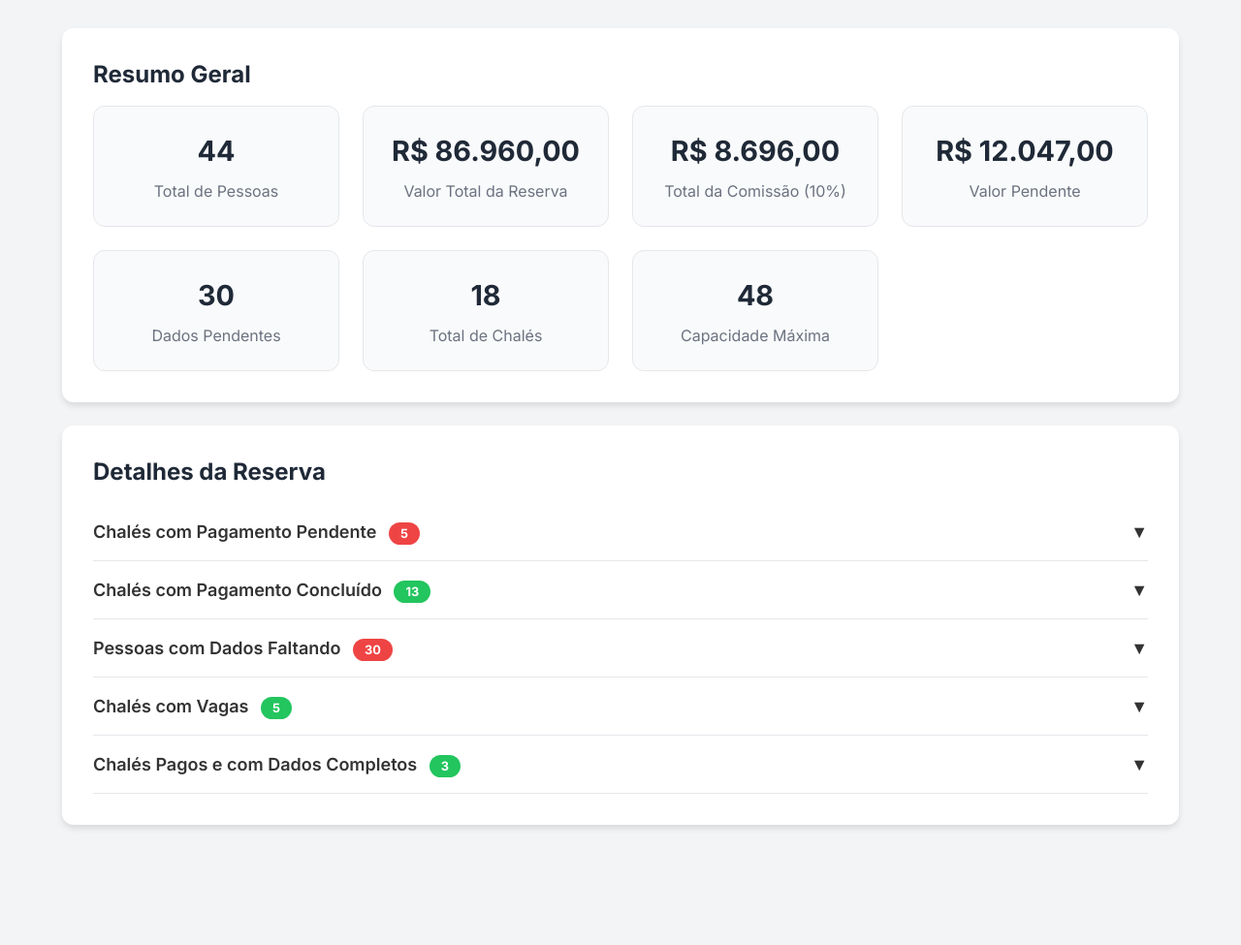
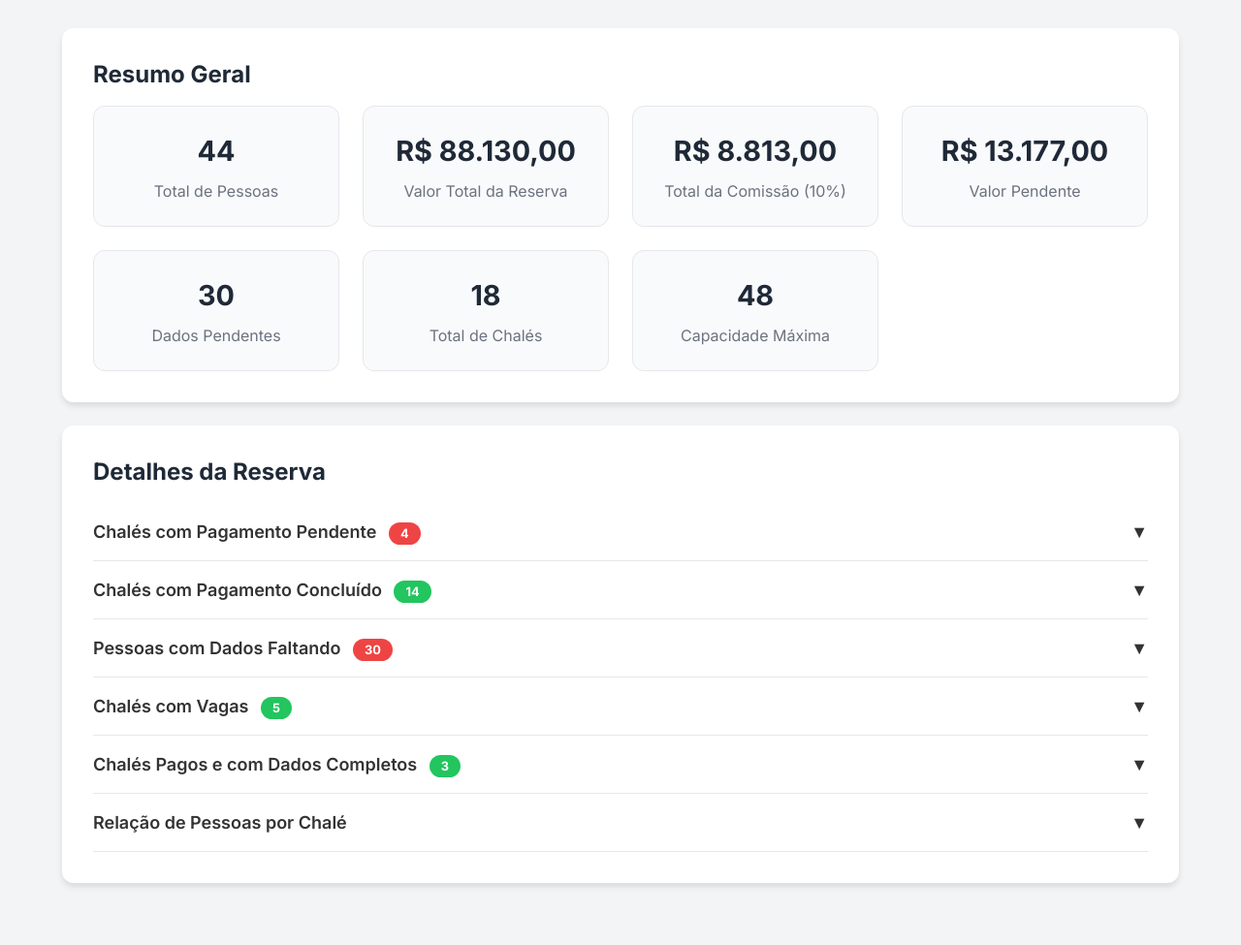
Before and after one commit to jonesmard/rommingListPlazatur, a plain HTML site: page index.html in a window 1280 px wide. Shown: the part 183-1158 px from the top of the page at 97% size. Before the commit the page ends 1098 px from the top, so only its background shows below. Drawn offline with nearby package versions, Linux system fonts and the light colour scheme.

Commit message:
Update index.html

```diff
--- a/index.html
+++ b/index.html
@@ -80,7 +80,7 @@
             padding: 0 0;
         }
         .accordion-content.expanded {
-            max-height: 1000px; /* Suficientemente grande para a maioria dos conteúdos */
+            max-height: none; /* Alterado para 'none' para mostrar todo o conteúdo */
             padding: 1rem 0;
         }
         .copy-btn {
@@ -264,6 +264,18 @@
                         </div>
                     </div>
                 </div>
+
+                <!-- Nova aba para Relação de Pessoas e Chalés -->
+                <div class="accordion-item">
+                    <div class="accordion-header" onclick="toggleAccordion('guestList')">
+                        <span>Relação de Pessoas por Chalé</span>
+                        <span class="arrow-icon">&#9660;</span>
+                    </div>
+                    <div id="guestList" class="accordion-content">
+                        <ul id="guestListContainer" class="list-disc pl-5 space-y-2"></ul>
+                    </div>
+                </div>
+
             </div>
         </main>
     </div>
@@ -290,7 +302,7 @@
                 { id: 'Chalé 14', type: 'CHALE DA MATA', guests: ['Rejane X', 'Sérgio Lobato'], total: 4456.00, paid: 4436.00, remaining: 20.00, pax: 2, capacity: 2 },
                 { id: 'Chalé 15', type: 'CHALE DA MATA', guests: ['Elisabeth X', 'Heitor Souza'], total: 4456.00, paid: 4416.00, remaining: 40.00, pax: 2, capacity: 2 },
                 { id: 'Chalé 18', type: 'CHALE DA MATA', guests: ['Vanio Favaro', 'Marines Santos Favaro'], total: 4456.00, paid: 4436.00, remaining: 20.00, pax: 2, capacity: 2 },
-                { id: 'Chalé 17', type: 'CHALE DA MATA', guests: ['Regina Santos', 'Nara Santos', 'Marilia Caruso Mac Donald'], total: 4456.00, paid: 1109.00, remaining: 3347.00, pax: 3, capacity: 2 },
+                { id: 'Chalé 17', type: 'CHALE DA MATA', guests: ['Regina Santos', 'Nara Santos', 'Marilia Caruso Mac Donald'], total: 5626.00, paid: 1109.00, remaining: 4517.00, pax: 3, capacity: 2 },
                 { id: 'Chalé 16', type: 'CHALE DA MATA', guests: ['Zelita Eli Maciel Cordeiro dos Santos', 'Eduardo Cordeiro dos Santos Neto'], total: 4456.00, paid: 4436.00, remaining: 20.00, pax: 2, capacity: 2 },
                 { id: 'Chalé 5', type: 'CHALE DO LAGO', guests: ['Eloisa X', 'Claudio Mendonça'], total: 4436.00, paid: 4436.00, remaining: 0.00, pax: 2, capacity: 3 }
             ]
@@ -299,7 +311,7 @@
         const totalPax = reservaData.chales.reduce((sum, chalet) => sum + chalet.pax, 0);
         const totalAmount = reservaData.chales.reduce((sum, chalet) => sum + chalet.total, 0);
         const totalCommission = totalAmount * 0.10;
-        const pendingAmount = reservaData.chales.filter(c => c.remaining > 20.01).reduce((sum, chalet) => sum + chalet.remaining, 0);
+        const pendingAmount = reservaData.chales.filter(c => c.remaining > 40.00).reduce((sum, chalet) => sum + chalet.remaining, 0);
         const totalChalets = reservaData.chales.length;
         const totalCapacity = reservaData.chales.reduce((sum, chalet) => sum + chalet.capacity, 0);
 
@@ -321,12 +333,13 @@
             populateMissingDataList();
             populateAvailableChaletsList();
             populateFullyCompleteChaletsTable();
+            populateGuestList();
         }
 
         function populatePendingPaymentsTable() {
             const tbody = document.getElementById('pendingPaymentsTableBody');
             tbody.innerHTML = '';
-            const pendingChalets = reservaData.chales.filter(chalet => chalet.remaining > 20.01);
+            const pendingChalets = reservaData.chales.filter(chalet => chalet.remaining > 40.00);
             document.getElementById('pendingChaletsCount').textContent = pendingChalets.length;
             pendingChalets.forEach(item => {
                 const row = document.createElement('tr');
@@ -343,7 +356,7 @@
         function populatePaidChaletsTable() {
             const tbody = document.getElementById('paidChaletsTableBody');
             tbody.innerHTML = '';
-            const paidChalets = reservaData.chales.filter(chalet => chalet.remaining <= 20.01);
+            const paidChalets = reservaData.chales.filter(chalet => chalet.remaining <= 40.00);
             document.getElementById('paidChaletsCount').textContent = paidChalets.length;
             paidChalets.forEach(item => {
                 const row = document.createElement('tr');
@@ -383,7 +396,7 @@
             const tbody = document.getElementById('fullyCompleteChaletsBody');
             tbody.innerHTML = '';
             const fullyComplete = reservaData.chales.filter(chalet => {
-                const isPaid = chalet.remaining === 0 || chalet.remaining <= 20.01;
+                const isPaid = chalet.remaining <= 40.00;
                 const noMissingData = chalet.guests.every(guest => {
                     const normalizedGuest = guest.split(' ')[0];
                     return !reservaData.pessoasDadosPendentes.some(pending => pending.startsWith(normalizedGuest));
@@ -401,6 +414,27 @@
             });
         }
 
+        function populateGuestList() {
+            const list = document.getElementById('guestListContainer');
+            list.innerHTML = '';
+            const sortedChalets = [...reservaData.chales].sort((a, b) => {
+                const idA = parseInt(a.id.replace(/\D/g, ''));
+                const idB = parseInt(b.id.replace(/\D/g, ''));
+                return idA - idB;
+            });
+
+            sortedChalets.forEach(chalet => {
+                const li = document.createElement('li');
+                li.innerHTML = `
+                    <p class="font-bold">${chalet.id} (${chalet.type})</p>
+                    <ul class="list-disc pl-8">
+                        ${chalet.guests.map(guest => `<li>${guest}</li>`).join('')}
+                    </ul>
+                `;
+                list.appendChild(li);
+            });
+        }
+
         function toggleAccordion(id) {
             const content = document.getElementById(id);
             const header = content.previousElementSibling;
@@ -414,7 +448,7 @@
 
             if (elementId === 'pendingPaymentsText') {
                 textToCopy = 'Chalés com pagamento pendente:\n\n';
-                const pendingChalets = reservaData.chales.filter(c => c.remaining > 20.01);
+                const pendingChalets = reservaData.chales.filter(c => c.remaining > 40.00);
                 pendingChalets.forEach(item => {
                     textToCopy += `${item.id} (${item.type})\n`;
                     textToCopy += `  Hóspedes: ${item.guests.join(', ')}\n`;
```
